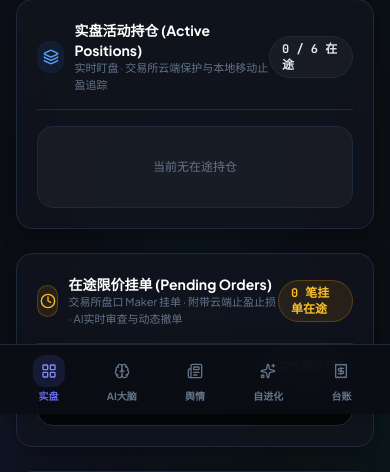
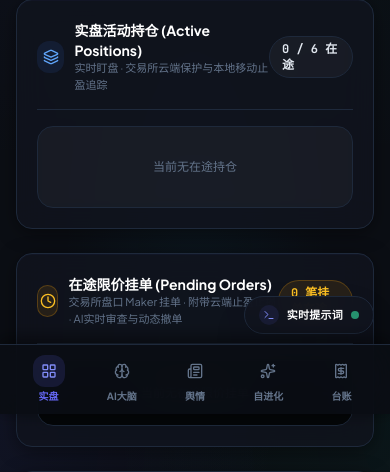
Before and after one commit to 0xdabiaoge/r20-quantum-trader, a FastAPI app: page / in a window 390 px wide. Shown: the part 430-902 px from the top of the page. Run offline with FastAPI, Linux system fonts and the light colour scheme.

Commit message:
fix(mobile): elevate floating realtime prompt button above mobile bottom navbar

```diff
--- a/dashboard/templates/index.html
+++ b/dashboard/templates/index.html
@@ -914,12 +914,12 @@
     </main>
 
     <!-- ⚡ GLOBAL FLOATING ACTION BUTTON FOR REALTIME PROMPT (右下角悬浮按钮) -->
-    <div class="fixed bottom-6 right-5 sm:right-8 z-40">
-        <button onclick="openPromptModal()" class="group flex items-center space-x-2 px-4 py-2.5 rounded-full bg-slate-900/90 hover:bg-slate-800 text-white shadow-xl hover:shadow-2xl border border-slate-800 transition transform hover:-translate-y-0.5 active:scale-95" title="点击展开/收起实时 AI 大脑提示词">
-            <div class="w-6 h-6 rounded-full bg-indigo-500/20 text-indigo-400 flex items-center justify-center font-bold">
-                <i data-lucide="terminal" class="w-3.5 h-3.5"></i>
-            </div>
-            <span class="text-xs font-bold tracking-wide">实时提示词</span>
+    <div class="fixed bottom-20 right-4 sm:bottom-6 sm:right-8 z-40">
+        <button onclick="openPromptModal()" class="group flex items-center space-x-2 px-3.5 py-2 sm:px-4 sm:py-2.5 rounded-full bg-[#11151F]/95 hover:bg-slate-800 text-white shadow-2xl hover:shadow-indigo-500/20 border border-slate-700/80 transition transform hover:-translate-y-0.5 active:scale-95 backdrop-blur-md" title="点击展开/收起实时 AI 大脑提示词">
+            <div class="w-5 h-5 sm:w-6 sm:h-6 rounded-full bg-indigo-500/20 text-indigo-400 flex items-center justify-center font-bold">
+                <i data-lucide="terminal" class="w-3 h-3 sm:w-3.5 sm:h-3.5"></i>
+            </div>
+            <span class="text-[11px] sm:text-xs font-bold tracking-wide">实时提示词</span>
             <span class="w-2 h-2 rounded-full bg-emerald-400 animate-pulse"></span>
         </button>
     </div>
@@ -1043,37 +1043,37 @@
     </div>
 
     <!-- 📱 ULTRA CLEAN MOBILE BOTTOM BAR (Fixed & Attached to Screen Bottom) -->
-    <nav class="md:hidden fixed inset-x-0 bottom-0 z-50 bg-white/95 backdrop-blur-xl border-t border-slate-200 px-3 py-1.5 pb-safe shadow-[0_-4px_20px_rgba(0,0,0,0.04)]">
+    <nav class="md:hidden fixed inset-x-0 bottom-0 z-50 bg-[#0B0E14]/95 backdrop-blur-xl border-t border-slate-800 px-3 py-1.5 pb-safe shadow-[0_-4px_20px_rgba(0,0,0,0.6)]">
         <div class="max-w-md mx-auto flex items-center justify-around">
-            <button onclick="switchMainTab('trading')" id="nav-btn-trading" class="flex flex-col items-center justify-center flex-1 py-1 text-slate-400 hover:text-slate-900 transition mobile-nav-active">
+            <button onclick="switchMainTab('trading')" id="nav-btn-trading" class="flex flex-col items-center justify-center flex-1 py-1 text-slate-400 hover:text-white transition mobile-nav-active">
                 <div class="mobile-icon-wrapper w-8 h-8 rounded-xl flex items-center justify-center mb-0.5 bg-transparent transition">
                     <i data-lucide="layout-grid" class="w-4 h-4"></i>
                 </div>
                 <span class="text-[10px] font-bold">实盘</span>
             </button>
 
-            <button onclick="switchMainTab('factors')" id="nav-btn-factors" class="flex flex-col items-center justify-center flex-1 py-1 text-slate-400 hover:text-slate-900 transition">
+            <button onclick="switchMainTab('factors')" id="nav-btn-factors" class="flex flex-col items-center justify-center flex-1 py-1 text-slate-400 hover:text-white transition">
                 <div class="mobile-icon-wrapper w-8 h-8 rounded-xl flex items-center justify-center mb-0.5 bg-transparent transition">
                     <i data-lucide="brain" class="w-4 h-4"></i>
                 </div>
                 <span class="text-[10px] font-bold">AI大脑</span>
             </button>
 
-            <button onclick="switchMainTab('news')" id="nav-btn-news" class="flex flex-col items-center justify-center flex-1 py-1 text-slate-400 hover:text-slate-900 transition">
+            <button onclick="switchMainTab('news')" id="nav-btn-news" class="flex flex-col items-center justify-center flex-1 py-1 text-slate-400 hover:text-white transition">
                 <div class="mobile-icon-wrapper w-8 h-8 rounded-xl flex items-center justify-center mb-0.5 bg-transparent transition">
                     <i data-lucide="newspaper" class="w-4 h-4"></i>
                 </div>
                 <span class="text-[10px] font-bold">舆情</span>
             </button>
 
-            <button onclick="switchMainTab('lab')" id="nav-btn-lab" class="flex flex-col items-center justify-center flex-1 py-1 text-slate-400 hover:text-slate-900 transition">
+            <button onclick="switchMainTab('lab')" id="nav-btn-lab" class="flex flex-col items-center justify-center flex-1 py-1 text-slate-400 hover:text-white transition">
                 <div class="mobile-icon-wrapper w-8 h-8 rounded-xl flex items-center justify-center mb-0.5 bg-transparent transition">
                     <i data-lucide="sparkles" class="w-4 h-4"></i>
                 </div>
                 <span class="text-[10px] font-bold">自进化</span>
             </button>
 
-            <button onclick="switchMainTab('history')" id="nav-btn-history" class="flex flex-col items-center justify-center flex-1 py-1 text-slate-400 hover:text-slate-900 transition">
+            <button onclick="switchMainTab('history')" id="nav-btn-history" class="flex flex-col items-center justify-center flex-1 py-1 text-slate-400 hover:text-white transition">
                 <div class="mobile-icon-wrapper w-8 h-8 rounded-xl flex items-center justify-center mb-0.5 bg-transparent transition">
                     <i data-lucide="receipt" class="w-4 h-4"></i>
                 </div>
```
